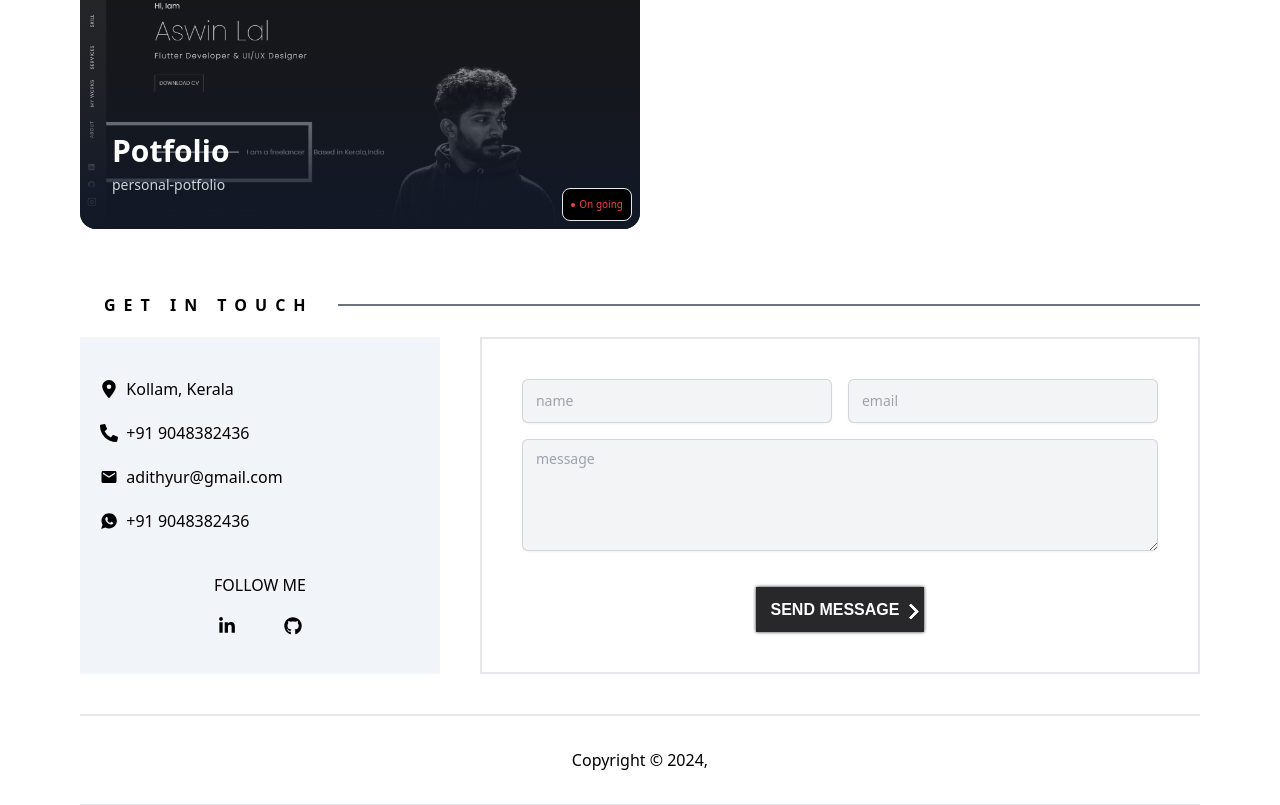
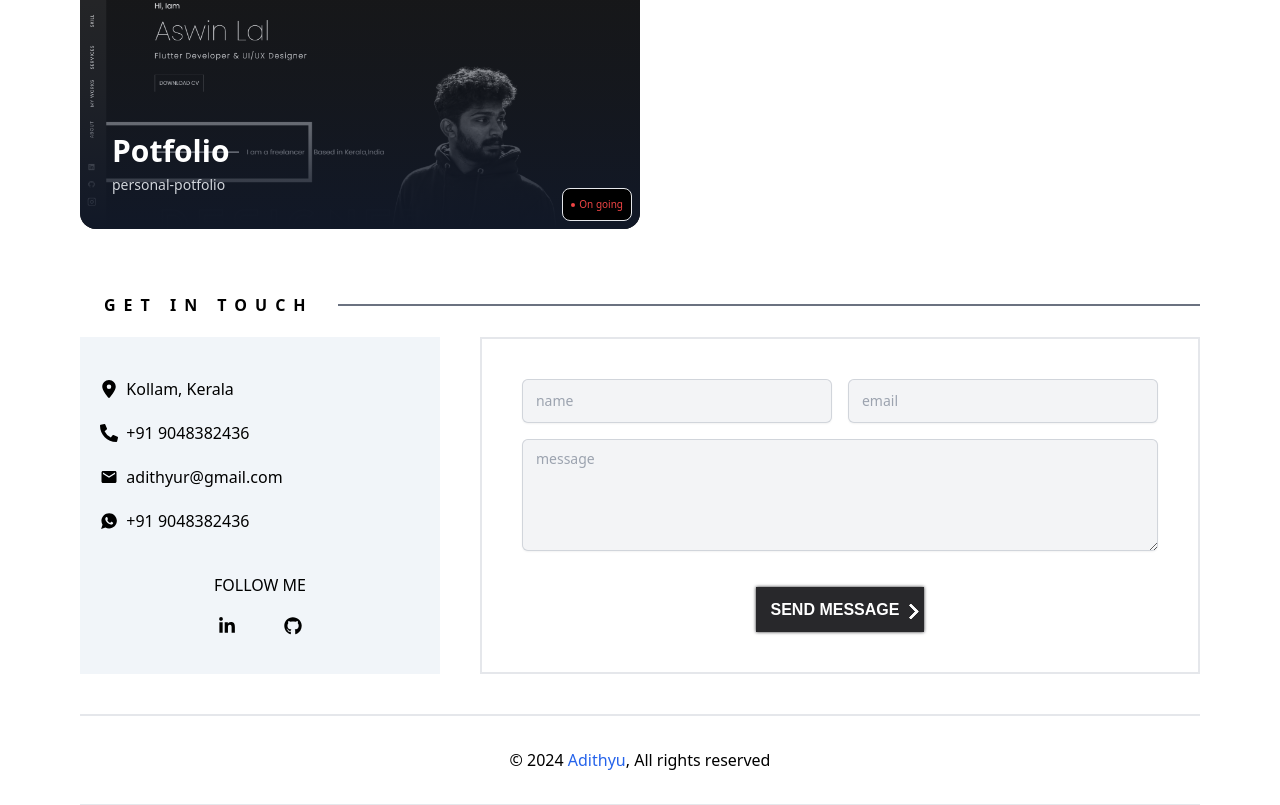
Before and after one commit to adithyur/portfolio, a React (Create React App) app: page / in a window 1280 px wide. Shown: the part 2670-3475 px from the top of the page. Built offline with nearby package versions, Linux system fonts and the light colour scheme; no server answers.

Commit message:
Update footer to include copyright notice and link to Adithyu's site

```diff
--- a/src/component/Home.jsx
+++ b/src/component/Home.jsx
@@ -806,8 +806,20 @@
 
         {/* FOOTER */}
         <div className="flex justify-center mt-10 border border-t-2 border-x-0">
-          <p className="py-8">Copyright &copy; {new Date().getFullYear()}, </p>
+          <p className="py-8">
+            &copy; {new Date().getFullYear()}{' '}
+            <a
+              href="https://adithyu-r.vercel.app/"
+              target="_blank"
+              rel="noopener noreferrer"
+              className="text-blue-600 hover:underline"
+            >
+              Adithyu
+            </a>
+            , All rights reserved
+          </p>
         </div>
+
       </div>
     </div>
   );
```
